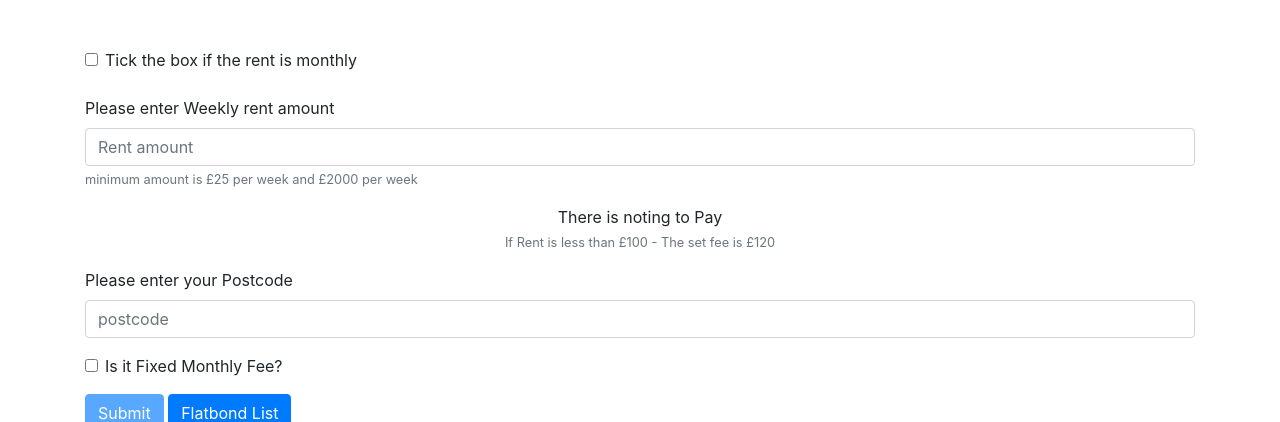
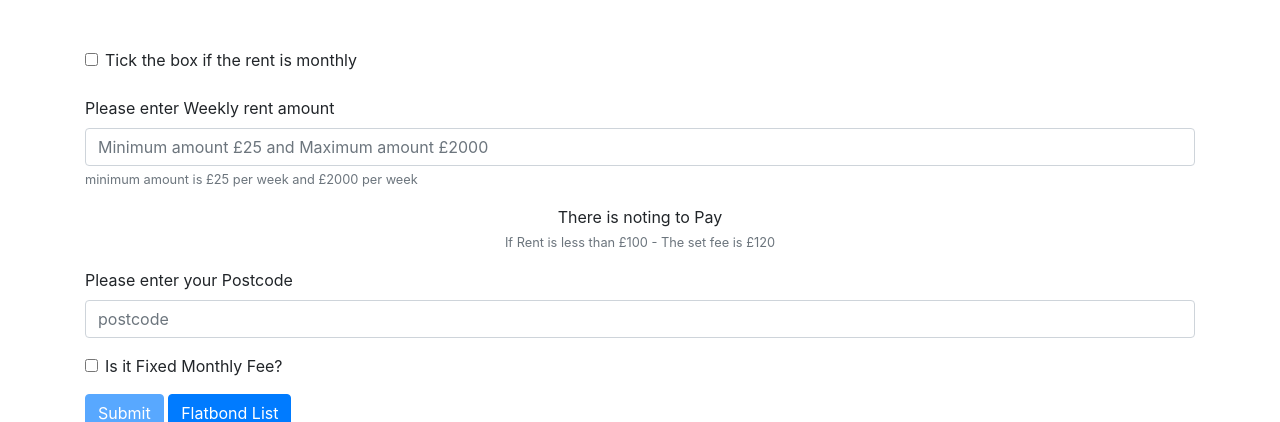
Before and after one commit to samghadri/bonds12, a Django app: page / in a window 1280 px wide. Shown: the top 422 px of the page. Run offline with Django 3.2, Linux system fonts and the light colour scheme; data comes from the database, SQL or seed files in the repository; some libraries are stand-ins or nearby versions.

Commit message:
placeholder weekly and monthly

```diff
--- a/flatbond/ui/static/ui/js/flatbond_form.js
+++ b/flatbond/ui/static/ui/js/flatbond_form.js
@@ -13,7 +13,15 @@
             getTax = (this.calculatedFee * 20) / 100;
             totalfee = +this.calculatedFee + +getTax;
             return totalfee;
-        }
+        },
+        placeholderText: function() {
+            if (!this.monthlyCheck) {
+                return 'Minimum amount £25 and Maximum amount £2000';
+            }
+            if (this.monthlyCheck) {
+                return 'Minimum amount £110 and Maximum amount £8660';
+            }
+        },
     },
 
     methods: {
--- a/flatbond/ui/templates/ui/index.html
+++ b/flatbond/ui/templates/ui/index.html
@@ -11,7 +11,7 @@
     <div  class="form-group">
       <label v-if="!monthlyCheck" for="rentamount">Please enter Weekly rent amount</label>
       <label v-if="monthlyCheck" for="rentamount">Please enter Monthly rent amount</label>
-      <input type="number" name="rent" class="form-control" id="rentamount"  placeholder="Rent amount" v-model="calculatedFee" :disabled="disableSubmit == true">
+      <input type="number" name="rent" class="form-control" id="rentamount"  :placeholder="placeholderText" v-model="calculatedFee" :disabled="disableSubmit == true">
       <small v-if="!monthlyCheck" class="form-text text-muted">minimum amount is £25 per week and £2000 per week</small>
       <small v-if="monthlyCheck" class="form-text text-muted">minimum amount is £110 per month and £8660 per month</small>
     </div>
```
